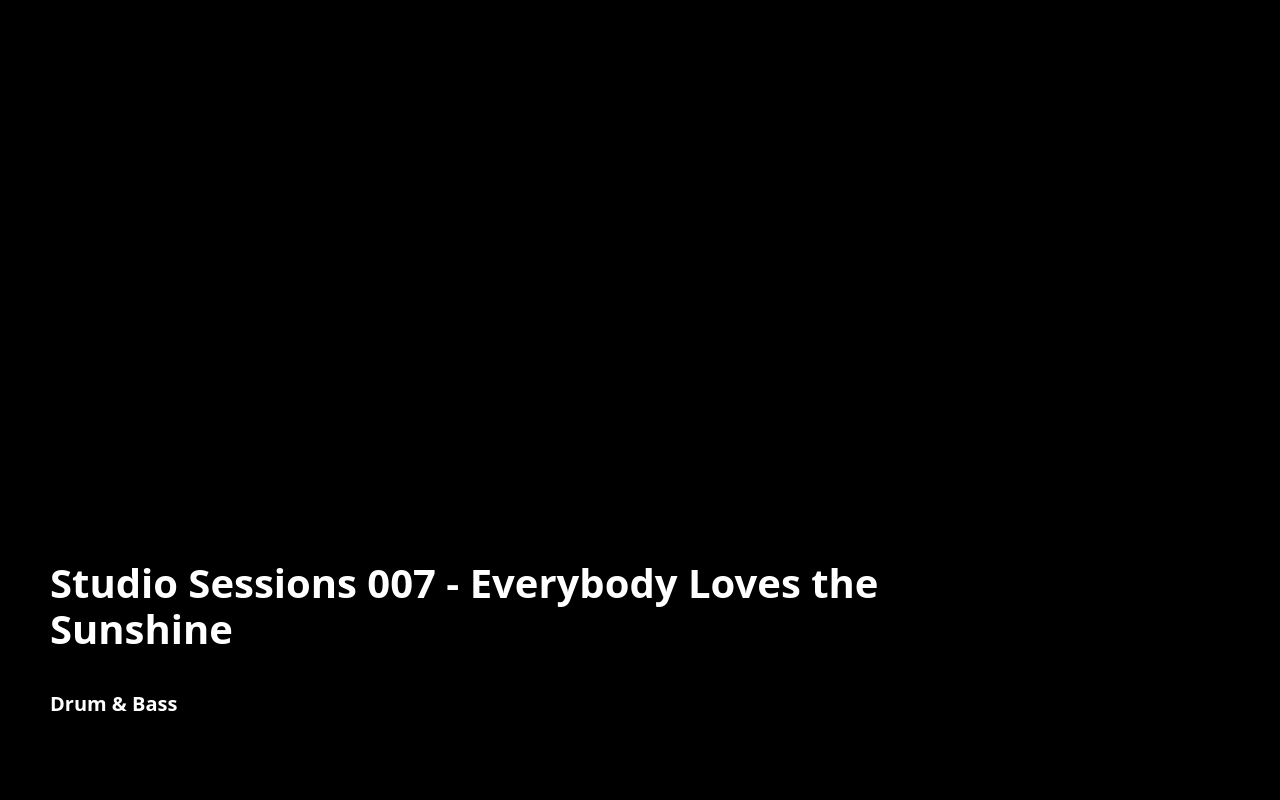
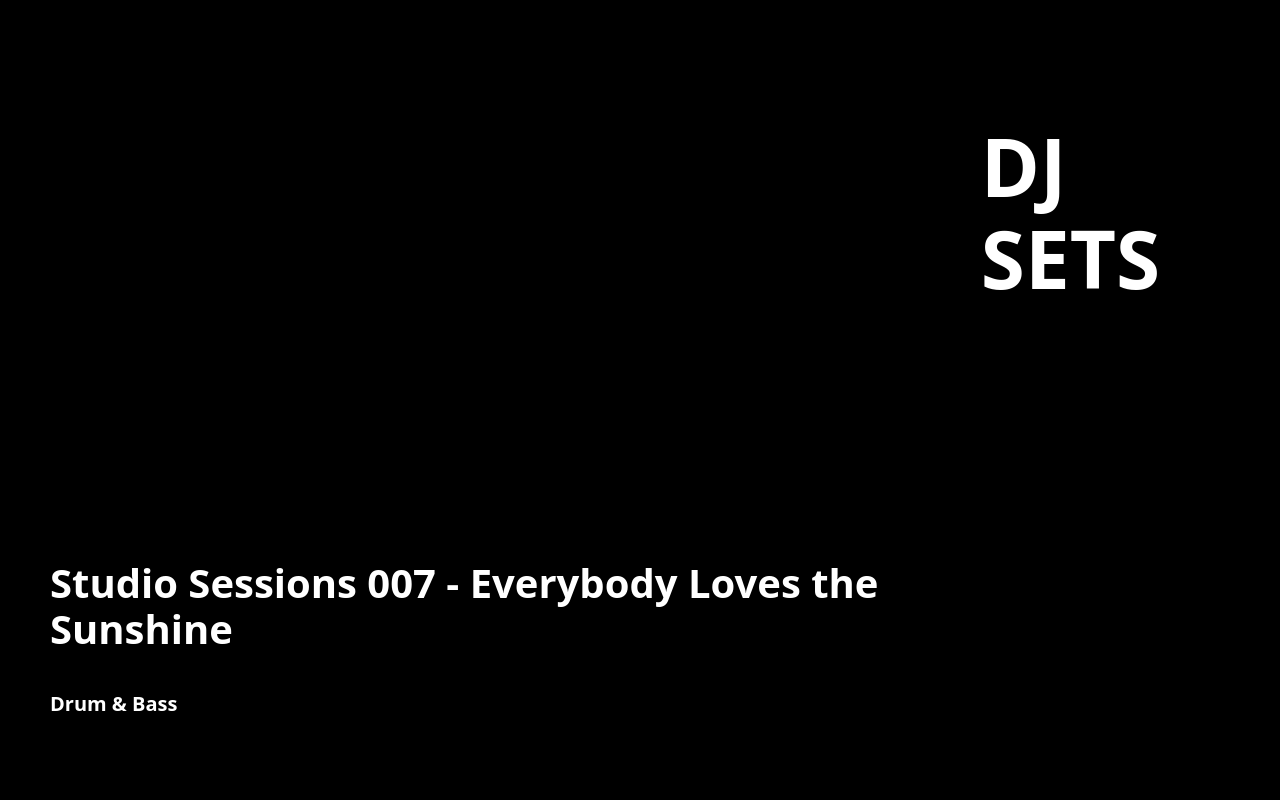
Before and after one commit to nop33/fetam.in, a Gatsby site: page / in a window 1280 px wide. Shown: the part 1480-2280 px from the top of the page. Built offline with nearby package versions, Linux system fonts and the light colour scheme; Gatsby itself is replaced by a stand-in of ours; grey boxes are pictures that could not be loaded.

Commit message:
Replace laggy parallax effect with simple sticky

```diff
--- a/src/components/PageSectionDjSets.tsx
+++ b/src/components/PageSectionDjSets.tsx
@@ -1,7 +1,7 @@
-import { motion, useScroll, useTransform } from 'framer-motion'
-import { useEffect, useRef, useState } from 'react'
+import { motion } from 'framer-motion'
 import styled from 'styled-components'
 
+import { deviceBreakPoints } from '../styles/global-style'
 import DjSet, { DjSetType } from './DjSet'
 
 const djSets: DjSetType[] = [
@@ -49,44 +49,68 @@ const djSets: DjSetType[] = [
   }
 ]
 
+const b2bs: DjSetType[] = [
+  {
+    title: 'Fetamin b2b Sasha Gummy - Summer Solstice Festival 2022 - Thursday 8pm',
+    genre: 'Indie Dance',
+    trackId: '1302867535',
+    link: 'https://soundcloud.com/djfetamin/fetamin-b2b-sasha-gummy-summer-solstice-festival-2022-thursday-8pm-indie-dance-set'
+  },
+  {
+    title: 'Fetamin b2b Sasha Gummy - What is Techno',
+    genre: 'Acid Techno',
+    trackId: '942253561',
+    link: 'https://soundcloud.com/djfetamin/what-is-techno'
+  },
+  {
+    title: 'Fetamin b2b Sasha Gummy - Raving at 130km/h',
+    genre: 'Techno',
+    trackId: '831700420',
+    link: 'https://soundcloud.com/sashagummy/raving-at-130kmh'
+  }
+]
+
+const myOwnMusic: DjSetType[] = [
+  {
+    title: 'Sudden Melt',
+    genre: 'Leftfield House',
+    trackId: '1449227314',
+    link: 'https://soundcloud.com/djfetamin/sudden-melt'
+  }
+]
+
 const PageSectionDjSets = () => {
-  const sectionRef = useRef<HTMLDivElement>(null)
-  const titleRef = useRef<HTMLHeadingElement>(null)
-
-  const [sectionHeight, setSectionHeight] = useState(0)
-  const [titleHeight, setTitleHeight] = useState(92)
-
-  const { scrollYProgress } = useScroll({
-    target: sectionRef,
-    offset: [`start end`, 'end start']
-  })
-
-  useEffect(() => {
-    if (sectionRef.current && titleRef.current) {
-      setSectionHeight(sectionRef.current.getBoundingClientRect().height)
-      setTitleHeight(titleRef.current.getBoundingClientRect().height)
-    }
-  }, [])
-
-  const titleStyle = {
-    y: useTransform(scrollYProgress, (value) => {
-      const distanceFromTopOfSection = value * sectionHeight
-
-      return distanceFromTopOfSection <= titleHeight ? 0 : distanceFromTopOfSection - titleHeight
-    })
-  }
-
   return (
     <>
       <PageSection>
         <PageContainer>
-          <SideBySide ref={sectionRef}>
-            <SectionTitle style={titleStyle} ref={titleRef}>
-              DJ sets
-            </SectionTitle>
+          <SideBySide>
+            <SectionTitle>DJ sets</SectionTitle>
 
             <MainContent>
               {djSets.map((djSet) => (
+                <DjSetStyled key={djSet.trackId} {...djSet} />
+              ))}
+            </MainContent>
+          </SideBySide>
+        </PageContainer>
+        <PageContainer>
+          <SideBySide>
+            <SectionTitle>b2b's</SectionTitle>
+
+            <MainContent>
+              {b2bs.map((djSet) => (
+                <DjSetStyled key={djSet.trackId} {...djSet} />
+              ))}
+            </MainContent>
+          </SideBySide>
+        </PageContainer>
+        <PageContainer>
+          <SideBySide>
+            <SectionTitle>My own music</SectionTitle>
+
+            <MainContent>
+              {myOwnMusic.map((djSet) => (
                 <DjSetStyled key={djSet.trackId} {...djSet} />
               ))}
             </MainContent>
@@ -103,7 +127,6 @@ const PageSection = styled.section`
   padding-top: 100vh;
   padding-bottom: 100vh;
   width: 100%;
-  display: flex;
 `
 
 const SectionTitle = styled(motion.h2)`
@@ -112,6 +135,15 @@ const SectionTitle = styled(motion.h2)`
   font-weight: var(--fontWeight-extraBold);
   margin: 0;
   order: 2;
+
+  position: sticky;
+  top: 50%;
+
+  @media ${deviceBreakPoints.ipad} {
+    writing-mode: vertical-rl;
+    text-orientation: mixed;
+    top: 5%;
+  }
 `
 
 const PageContainer = styled(motion.div)`
```
